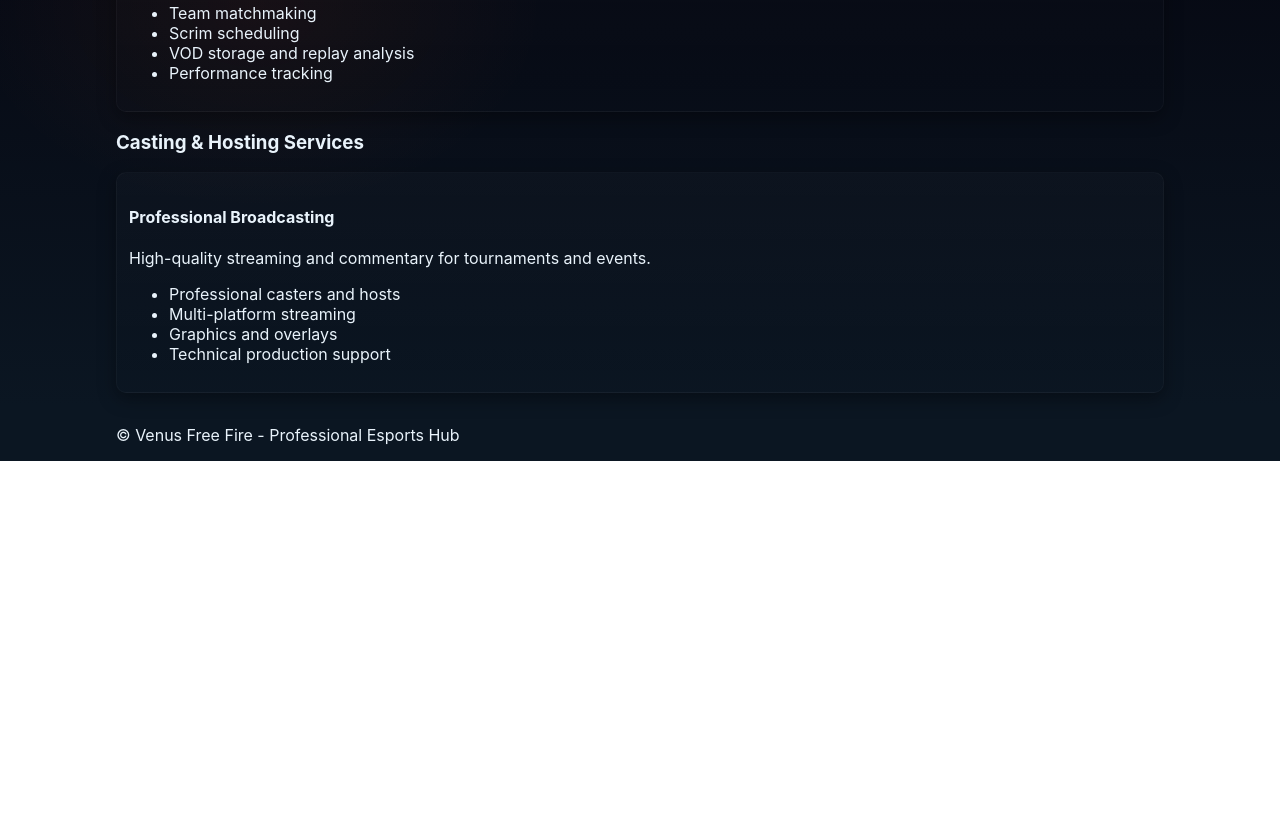
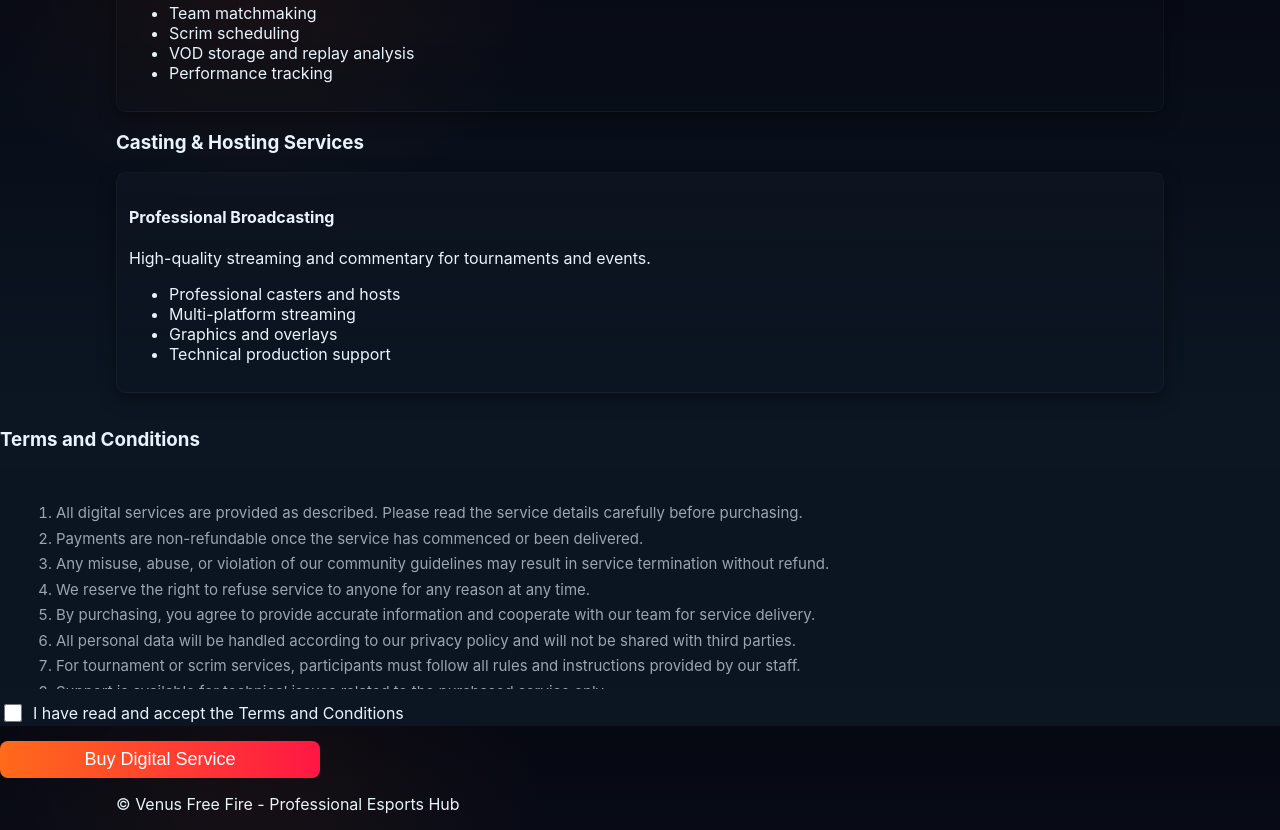
Before and after one commit to jahid-ekbal/venus-site, a plain HTML site: page digital-services.html in a window 1280 px wide. Shown: the part 874-1704 px from the top of the page. Before the commit the page ends 1335 px from the top, so only its background shows below. Drawn offline with Linux system fonts and the light colour scheme.

Commit message:
update digital service google form

```diff
--- a/digital-services.html
+++ b/digital-services.html
@@ -122,6 +122,99 @@
 			</section>
 		</main>
 
+		<!-- Terms and Conditions Section -->
+		<section
+			class="content-section"
+			id="terms-section">
+			<h3>Terms and Conditions</h3>
+			<div
+				class="terms-box"
+				style="
+					max-height: 220px;
+					overflow-y: auto;
+					background: rgba(15, 23, 36, 0.12);
+					padding: 16px;
+					border-radius: 8px;
+					margin-bottom: 12px;
+				">
+				<ol style="font-size: 15px; line-height: 1.7; color: #9aa4b2">
+					<li>
+						All digital services are provided as described. Please
+						read the service details carefully before purchasing.
+					</li>
+					<li>
+						Payments are non-refundable once the service has
+						commenced or been delivered.
+					</li>
+					<li>
+						Any misuse, abuse, or violation of our community
+						guidelines may result in service termination without
+						refund.
+					</li>
+					<li>
+						We reserve the right to refuse service to anyone for any
+						reason at any time.
+					</li>
+					<li>
+						By purchasing, you agree to provide accurate information
+						and cooperate with our team for service delivery.
+					</li>
+					<li>
+						All personal data will be handled according to our
+						privacy policy and will not be shared with third
+						parties.
+					</li>
+					<li>
+						For tournament or scrim services, participants must
+						follow all rules and instructions provided by our staff.
+					</li>
+					<li>
+						Support is available for technical issues related to the
+						purchased service only.
+					</li>
+					<li>
+						By proceeding, you acknowledge and accept all the above
+						terms and conditions.
+					</li>
+				</ol>
+			</div>
+			<div style="margin-bottom: 16px">
+				<label
+					style="
+						font-size: 16px;
+						display: flex;
+						align-items: center;
+						gap: 8px;
+					">
+					<input
+						type="checkbox"
+						id="acceptTerms"
+						style="width: 18px; height: 18px" />
+					I have read and accept the Terms and Conditions
+				</label>
+			</div>
+			<button
+				id="buyServiceBtn"
+				class="btn"
+				style="width: 100%; max-width: 320px; font-size: 18px"
+				disabled>
+				Buy Digital Service
+			</button>
+		</section>
+		<script>
+			const termsCheckbox = document.getElementById("acceptTerms");
+			const buyBtn = document.getElementById("buyServiceBtn");
+			termsCheckbox.addEventListener("change", function () {
+				buyBtn.disabled = !this.checked;
+			});
+			buyBtn.addEventListener("click", function () {
+				window.open(
+					"https://docs.google.com/forms/d/e/1FAIpQLScI7K4EDThS_LLtPar8OSB0bVgRtU4NUzUi5ktPp6VnZXHd4w/viewform?usp=dialog",
+					"_blank"
+				);
+			});
+		</script>
+
 		<footer class="site-footer">
 			<div class="container">
 				© Venus Free Fire - Professional Esports Hub
```
